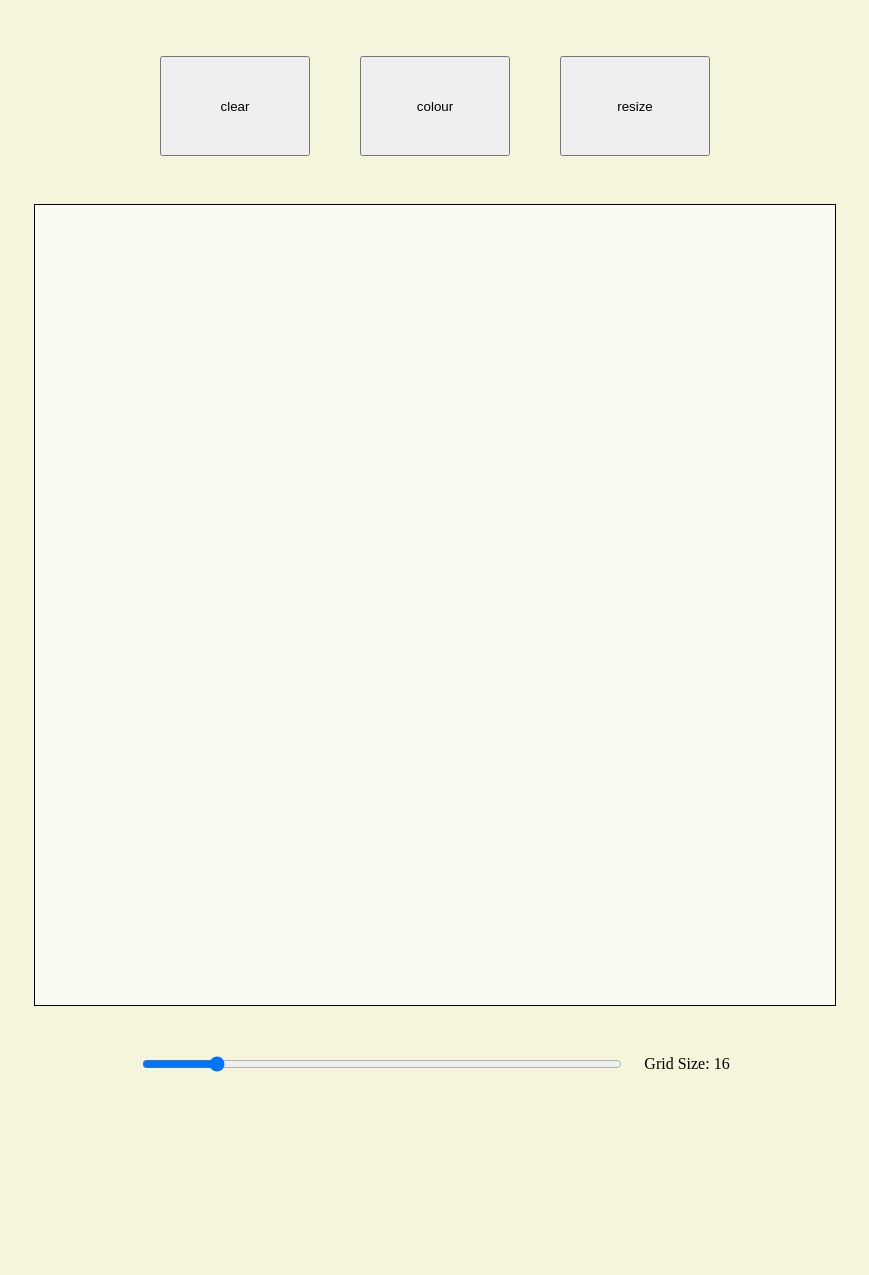
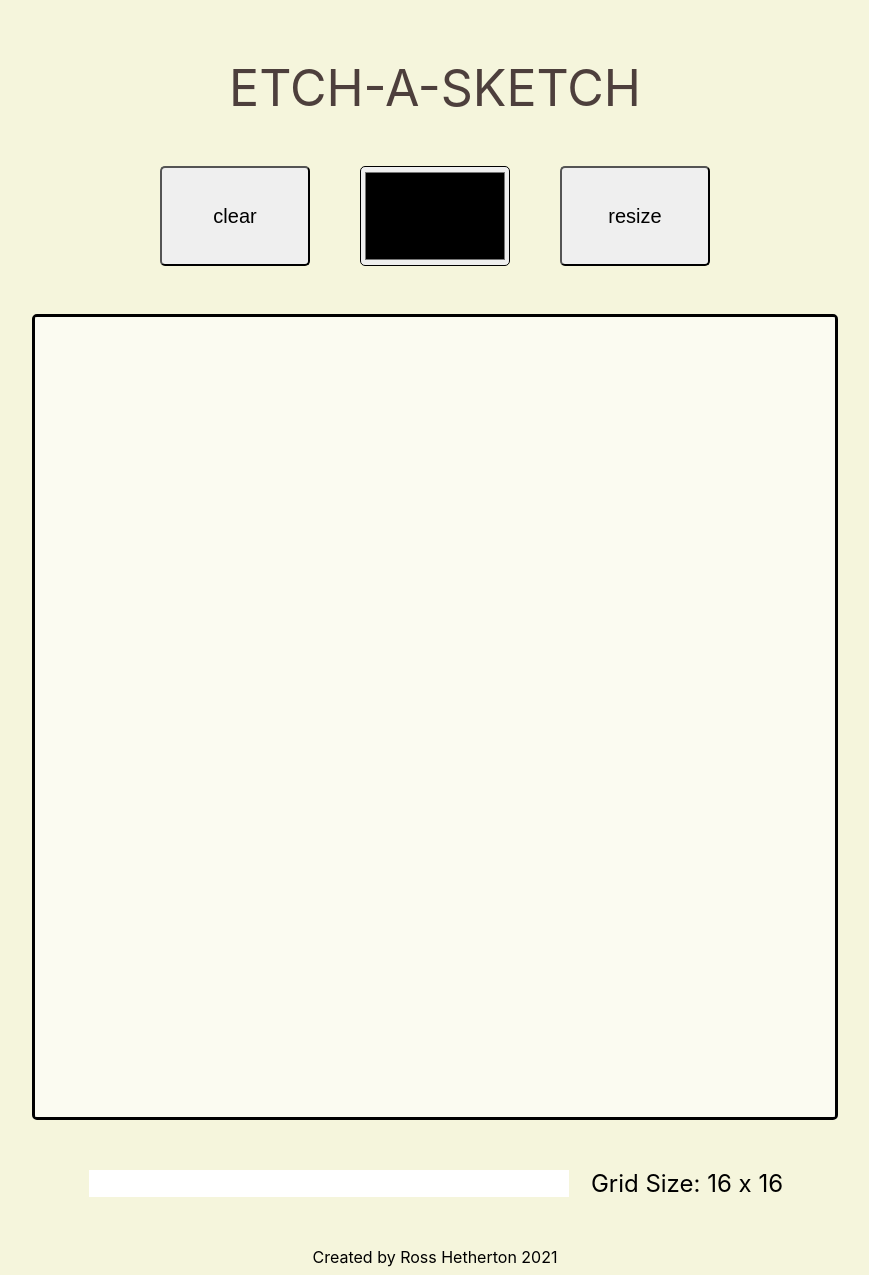
Before and after one commit to Rosseaux/etch-a-sketch, a plain HTML site: page index.html in a window 1280 px wide. Shown: the whole page, without its empty margins (205-1074 px from the left). Before the commit the page ends 1082 px from the top, so only its background shows below. Drawn offline with Linux system fonts and the light colour scheme.

Commit message:
Finished application, colour switcher is working perfectly and the styling is finalised. Proud of this one!

```diff
--- a/index.html
+++ b/index.html
@@ -8,15 +8,14 @@
 
     <title>Document</title>
 </head>
+<header>ETCH-A-SKETCH</header>
 <body>
     <div class="settings">
-
         <div class="buttonContainer">
             <button id="clear" class="buttons">clear</button>
-            <button id="colour" class="buttons">colour</button>
+            <input id="colour" type ="color" class="buttons">
             <button id="resize" class="buttons">resize</button>
         </div>
-
     </div>
     <div class="gridContainer"></div>
     <div class="sizeContainer">
@@ -26,4 +25,5 @@
     </div>
     <script src="javascript.js"></script>
 </body>
+<footer>Created by Ross Hetherton 2021</footer>
 </html>
--- a/javascript.js
+++ b/javascript.js
@@ -1,11 +1,9 @@
 const gridContainer = document.querySelector(".gridContainer");
 let size = document.querySelector(".sizeSlider").value;
+let drawColour = document.querySelector("#colour").value;
 
-
-const colourButton = document.querySelector("#colour");
-
+//initialise the grid on page load
 start();
-
 function start() {
     gridCreate(size);
     sliderDisplay();
@@ -21,22 +19,23 @@ function gridCreate(cellCount) {
         gridContainer.style.gridTemplateRows = `repeat(${cellCount}, 1fr)`;
         gridContainer.appendChild(cell);
         cell.addEventListener("mouseover", function(event) {
-            event.target.style.backgroundColor = "black";
-        })
+            event.target.style.backgroundColor = drawColour;
+        });
     }
-
 }
 
+//Colour switcher, proud of this as it doesn't re-set the grid allowing you to
+//use multiple colours on the drawing
+const colourButton = document.querySelector("#colour");
+colourButton.onchange = () => drawColour = document.querySelector("#colour").value;
+
+
+//listener for the resize button
 const resizeButton = document.querySelector("#resize");
 resizeButton.addEventListener("click", () => {
     const resizeValue = document.querySelector(".sizeSlider").value;
     resize(resizeValue);
 });
-
-
-
-
-
 
 //clears grid, had to get some help from user Silende87's code with this one as I struggled.
 function clearGrid() {
@@ -44,6 +43,7 @@ function clearGrid() {
     gridCreate(size);
 }
 
+//listener for clear button
 const clearButton = document.querySelector("#clear");
 clearButton.addEventListener("click", () => {
     clearGrid();
@@ -53,13 +53,13 @@ clearButton.addEventListener("click", () => {
 function sliderDisplay() {
     const sizeSlider = document.querySelector(".sizeSlider");
     const sliderDisplay = document.querySelector("#display");
-    sliderDisplay.textContent = `Grid Size: ${sizeSlider.value}`;
+    sliderDisplay.textContent = `Grid Size: ${sizeSlider.value} x ${sizeSlider.value}`;
     sizeSlider.addEventListener("input", function() {
-        sliderDisplay.textContent = `Grid Size: ${sizeSlider.value}`;
+        sliderDisplay.textContent = `Grid Size: ${sizeSlider.value} x ${sizeSlider.value}`;
     });
 
 }
-
+//resize function
 function resize() {
     gridContainer.innerHTML = "";
     size = document.querySelector(".sizeSlider").value;
--- a/style.css
+++ b/style.css
@@ -1,9 +1,11 @@
-
+html {
+    font-family:-apple-system, BlinkMacSystemFont, 'Segoe UI', Roboto, Oxygen, Ubuntu, Cantarell, 'Open Sans', 'Helvetica Neue', sans-serif
+}
 
 body {
     display: flex;
     flex-direction: column;
-    flex: 1;
+    flex: auto;
     justify-content: center;
     background-color: beige;
     align-items: center;
@@ -12,12 +14,12 @@ body {
 
 .gridContainer {
     display: grid;
-    border: 1px black solid;
+    border: 3px black solid;
     grid-gap: 0px 0px;
     margin-top: 3em;
     height: 800px;
     width: 800px;
-
+    border-radius: 5px;
 
 }
 
@@ -36,6 +38,9 @@ body {
 .buttons {
     height: 100px;
     width: 150px;
+    font-size: 20px;
+    border-radius: 5px;
+    box-shadow: 1em;
 }
 
 .sizeContainer {
@@ -46,8 +51,38 @@ body {
     gap: 20px;
     flex: 1;
     width: 50em;
+
 }
 
 .sizeSlider {
     width: 60%;
+    -webkit-appearance: none;
+    height: 2em;
 }
+
+.sizeSlider::-webkit-slider-thumb {
+    -webkit-appearance: none;
+    width: 2em;
+    height: 2em;
+}
+
+.sizeSlider::-moz-range-thumb {
+    width: 2em;
+    height: 2em;
+}
+
+#display {
+    display: flex;
+    font-size: 1.5em;
+    justify-content: flex-end;
+}
+
+footer {
+    margin-top: 3em;
+}
+
+header {
+    margin-top: 1em;
+    color: rgba(56, 41, 41, 0.89);
+    font-size: 50px;
+}
```
